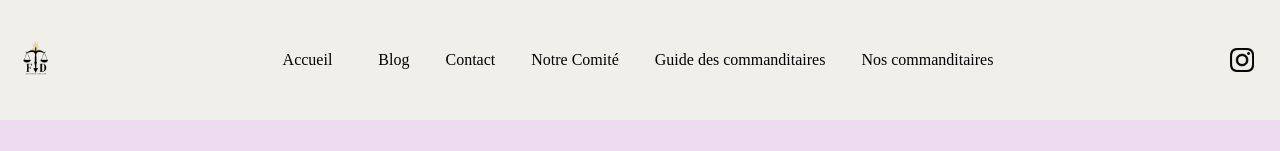
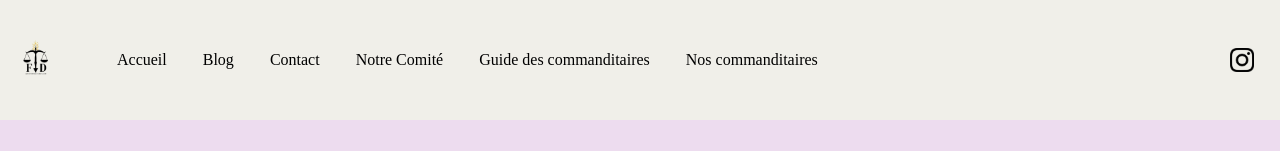
Before and after one commit to lucasadilla/UDEMDROIT, a Next.js app: page /notre-comite in a window 1280 px wide. Shown: the top 151 px of the page. Built offline with nearby package versions, Linux system fonts and the light colour scheme.

Commit message:
fixed the mobile view

```diff
--- a/components/navbar.js
+++ b/components/navbar.js
@@ -17,6 +17,8 @@ export default function Navbar() {
                 </a>
             </div>
             <ul className={`nav-links ${isOpen ? 'open' : ''} md:flex-row md:flex space-x-4`}>
+                <li>
+                </li>
                 <li>
                     <Link href="/">
                         <span className="nav-link text-black">Accueil</span>
@@ -48,7 +50,8 @@ export default function Navbar() {
                     </Link>
                 </li>
             </ul>
-            <a href="https://www.instagram.com/femmesetdroit/" target="_blank" rel="noopener noreferrer" className={`${isOpen ? 'hidden' : ''}`}>
+            <a href="https://www.instagram.com/femmesetdroit/" target="_blank" rel="noopener noreferrer"
+               className={`${isOpen ? 'hidden' : ''}`}>
                 <img src="/images/insta.png" alt="Instagram" className="instagram-icon w-8 h-8"/>
             </a>
             <button className="hamburger-icon" onClick={toggleMenu}>
--- a/pages/notre-comite.js
+++ b/pages/notre-comite.js
@@ -9,8 +9,7 @@ const members = [
     { name: "Negin Samadi", title: "Trésorière", image: "/images/Negin.jpeg" },
     { name: "Maweya Mbingala", title: "Secrétaire générale", image: "/images/Maweya.jpeg" },
     { name: "Tatiana Stephan", title: "VP Évènements", image: "/images/Tatiana.jpeg" },
-    {},
-    { name: "Poste Ouvert", title: "VP Chercheuse", image: "" }
+    { name: "Lina Tourabi", title: "VP Première", image: "" }
 ];
 
 export default function NotreComite() {
--- a/styles/global.css
+++ b/styles/global.css
@@ -779,7 +779,7 @@ button[type="submit"]:hover {
     }
 
     .back-button {
-        top: 17rem; /* Adjust the top position for better visibility on smaller screens */
+        top: 8rem; /* Adjust the top position for better visibility on smaller screens */
         left: 1rem; /* Adjust the left position for better visibility on smaller screens */
         padding: 0.5rem 1rem; /* Ensure padding is appropriate for touch interaction */
         font-size: 1rem; /* Adjust font size for readability */
@@ -840,4 +840,22 @@ button[type="submit"]:hover {
     .hamburger-icon {
         display: none;
     }
+
+    nav {
+        display: flex;
+        justify-content: space-between;
+        align-items: center;
+        padding: 0.5rem 1rem; /* Adjust the padding to make the navbar smaller */
+    }
+
+    .nav-links {
+        display: flex;
+        flex-direction: row;
+        align-items: center;
+        margin-right: auto;
+    }
+
+    .nav-links li {
+        margin-left: 25px;
+    }
 }
```
